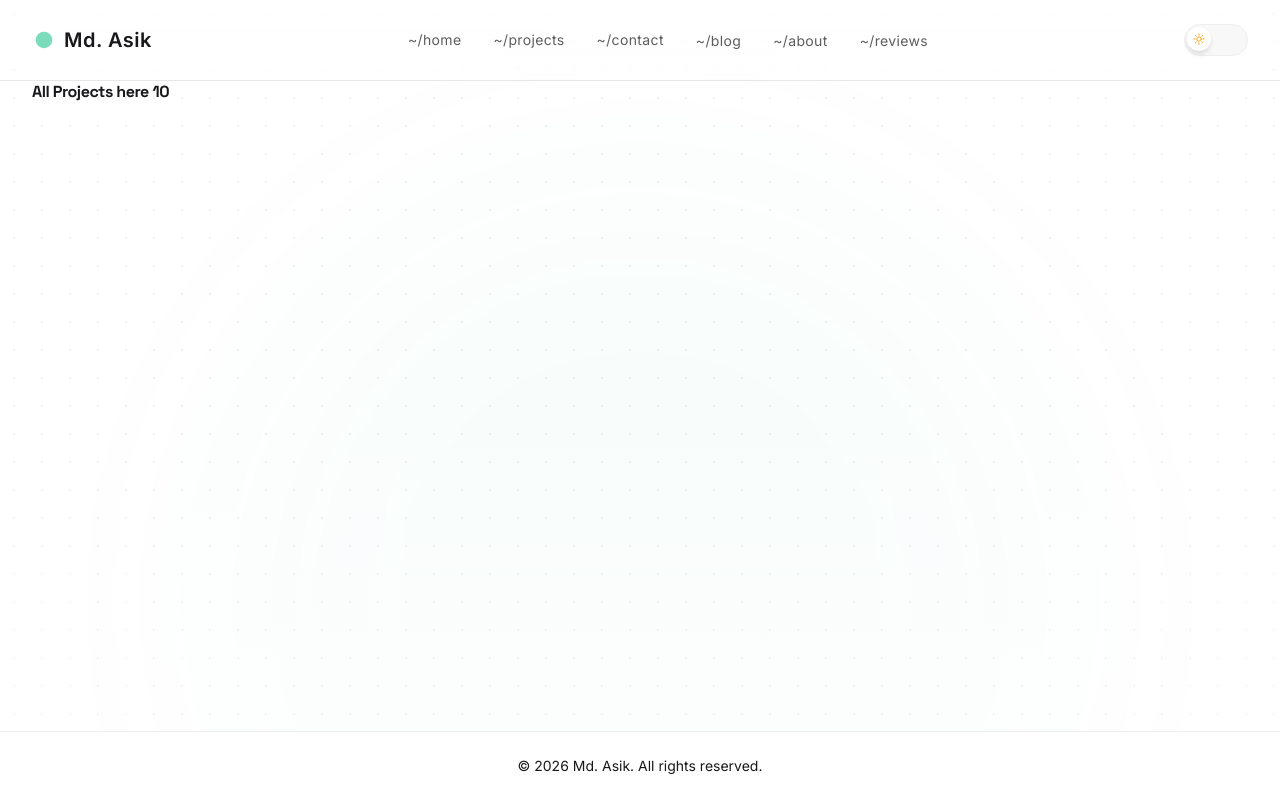
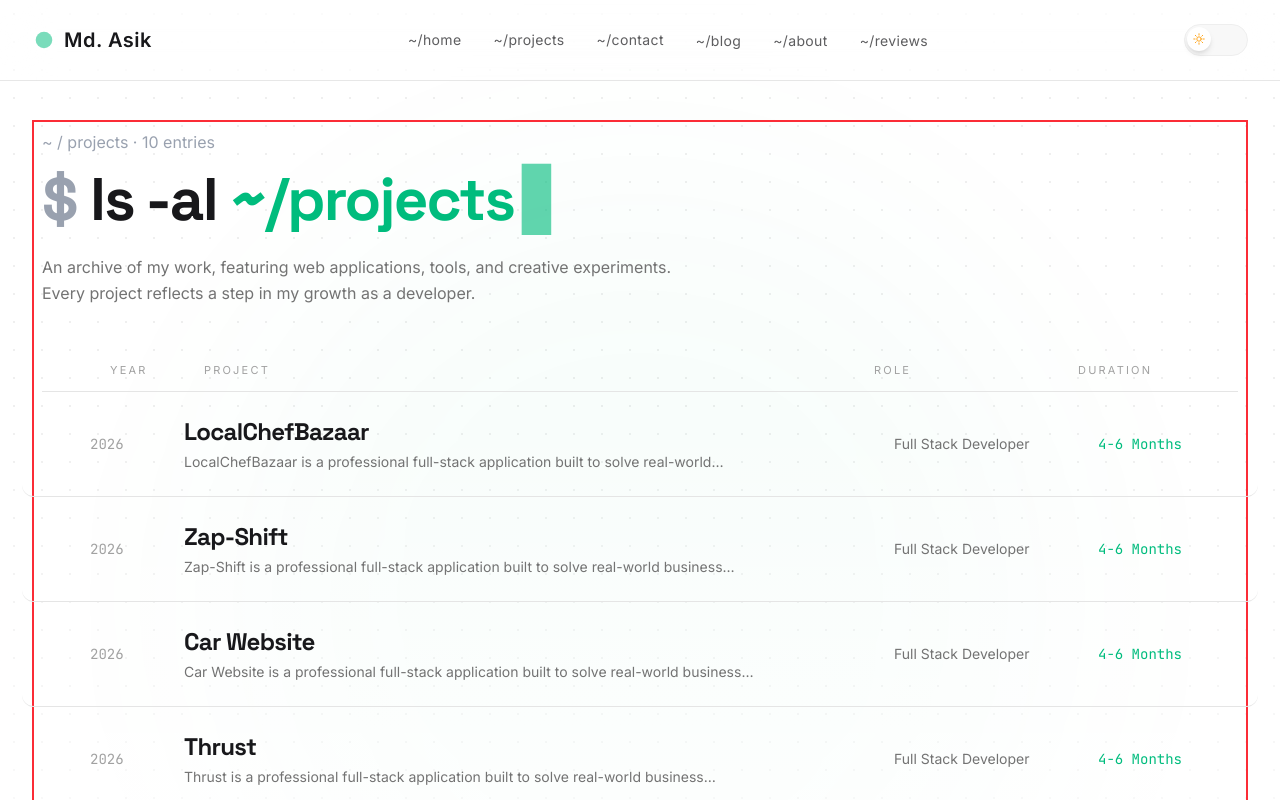
Before and after one commit to asik247/my_protfolio, a React (Vite) app: page /allProjects in a window 1280 px wide. Shown: the top 800 px of the page. Built offline with nearby package versions, Linux system fonts and the light colour scheme.

Commit message:
allProjects page done

```diff
--- a/public/projectsData.json
+++ b/public/projectsData.json
@@ -71,12 +71,14 @@
     "githubClient": "https://github.com/asik247/localchefbazaar-client",
     "githubServer": "https://github.com/asik247/localchefbazaar-server",
     "thumbnail": "https://placehold.co/800x600/png?text=LocalChefBazaar",
-    "coverImage": "https://placehold.co/1600x900/png?text=LocalChefBazaar+Cover",
+    "coverImage": "https://i.ibb.co.com/8LkRWgjq/localchefbazaar-home.jpg",
     "gallery": [
-      "https://placehold.co/1600x900/png?text=LocalChefBazaar+Screen+1",
-      "https://placehold.co/1600x900/png?text=LocalChefBazaar+Screen+2",
-      "https://placehold.co/1600x900/png?text=LocalChefBazaar+Screen+3",
-      "https://placehold.co/1600x900/png?text=LocalChefBazaar+Screen+4"
+      "https://i.ibb.co.com/39JDY7tQ/localchefbazaar-chef-home.jpg",
+
+      "https://i.ibb.co.com/GvxvNtmn/localchefbazaar-order-requests.jpg",
+      "https://i.ibb.co.com/sd5qCYwR/localchefbazaar-manage-users.jpg",
+      "https://i.ibb.co.com/TMNMtJQ9/localchefbazaar-platform-stats.jpg"
+
     ],
     "testimonial": {
       "name": "Project Reviewer",
@@ -156,12 +158,13 @@
     "githubClient": "https://github.com/asik247/zap-shift-client",
     "githubServer": "https://github.com/asik247/zap-shift-server",
     "thumbnail": "https://placehold.co/800x600/png?text=Zap-Shift",
-    "coverImage": "https://placehold.co/1600x900/png?text=Zap-Shift+Cover",
+    "coverImage": "https://i.ibb.co.com/VWrzpssw/Screenshot-64.png",
     "gallery": [
-      "https://placehold.co/1600x900/png?text=Zap-Shift+Screen+1",
-      "https://placehold.co/1600x900/png?text=Zap-Shift+Screen+2",
-      "https://placehold.co/1600x900/png?text=Zap-Shift+Screen+3",
-      "https://placehold.co/1600x900/png?text=Zap-Shift+Screen+4"
+      "https://i.ibb.co.com/hTgn9R2/Screenshot-66.png",
+      "https://i.ibb.co.com/DnpX1GJ/Screenshot-65.png",
+      "https://i.ibb.co.com/7JqgcV25/Screenshot-69.png",
+      "https://i.ibb.co.com/zHWByxmg/Screenshot-67.png",
+      "https://i.ibb.co.com/sdF0XgFN/Screenshot-68.png"
     ],
     "testimonial": {
       "name": "Project Reviewer",
--- a/src/Pages/AllProjects/AllProjects.jsx
+++ b/src/Pages/AllProjects/AllProjects.jsx
@@ -1,5 +1,8 @@
 import axios from 'axios';
 import React, { useEffect, useState } from 'react';
+import { Link } from 'react-router';
+import { motion } from 'framer-motion';
+import { FaArrowRight } from 'react-icons/fa';
 
 const AllProjects = () => {
     const [projects, setProjects] = useState([]);
@@ -16,9 +19,87 @@ const AllProjects = () => {
 
         getProjects();
     }, []);
+
     return (
-        <div className='mt-20'>
-            <h1>All Projects here {projects.length}</h1>
+        <div className='w-full mt-30 mb-32 p-2 border-2 border-red-500'>
+            <p className='text-gray-400'>~ / projects ·  {projects.length} entries</p>
+            <motion.h1
+                initial={{ opacity: 0, y: 30 }}
+                animate={{ opacity: 1, y: 0 }}
+                transition={{ delay: 0.3 }}
+                className="text-4xl md:text-5xl lg:text-6xl font-bold leading-none tracking-tight my-4"
+            >
+                <span className="text-gray-400">$</span>{' '}
+                ls -al{' '}
+                <span className="text-emerald-500"> ~/projects</span>
+                <motion.span
+                    animate={{
+                        opacity: [1, 0, 1],
+                    }}
+                    transition={{
+                        duration: 1,
+                        repeat: Infinity,
+                    }}
+                    className="text-emerald-500 ml-2 font-light"
+                >
+                    ▋
+                </motion.span>
+            </motion.h1>
+
+            <p className="mt-6 text-neutral-500 max-w-2xl leading-relaxed">
+                An archive of my work, featuring web applications, tools, and creative
+                experiments. Every project reflects a step in my growth as a developer.
+            </p>
+
+            {/* Directory listing style header, mirrors the "ls -al" theme above */}
+            <div className="hidden md:grid grid-cols-[24px_70px_1fr_180px_140px] gap-6 mt-14 px-5 pb-3 border-b border-neutral-200 dark:border-white/10 text-[11px] uppercase tracking-[0.2em] text-neutral-400">
+                <span></span>
+                <span>Year</span>
+                <span>Project</span>
+                <span>Role</span>
+                <span>Duration</span>
+            </div>
+
+            <div className="flex flex-col divide-y divide-neutral-200 dark:divide-white/10">
+                {projects.map((project) => (
+                    <Link
+                        key={project.projectId}
+                        to={`/projectDetail/${project.projectId}`}
+                        className="group grid grid-cols-1 md:grid-cols-[24px_70px_1fr_180px_140px] gap-2 md:gap-6 items-center py-6 px-5 -mx-5 rounded-xl transition-all duration-300  hover:px-6"
+                    >
+                        <span className="text-emerald-500 opacity-0 -translate-x-2 group-hover:opacity-100 group-hover:translate-x-0 transition-all duration-300">
+                            <FaArrowRight size={14} />
+                        </span>
+
+                        <span className="text-sm text-neutral-400 font-mono">
+                            {project.year}
+                        </span>
+
+                        <div className="min-w-0">
+                            <h2 className="text-xl md:text-2xl font-semibold tracking-tight group-hover:text-emerald-500 transition-colors duration-300">
+                                {project.projectName}
+                            </h2>
+                            <p className="mt-1 text-sm text-neutral-500 line-clamp-1 max-w-xl">
+                                {project.overview}
+                            </p>
+                        </div>
+
+                        <span className="text-sm text-neutral-500">
+                            {project.role}
+                        </span>
+
+                        <span className="text-sm text-emerald-500 font-mono">
+                            {project.duration}
+                        </span>
+                    </Link>
+                ))}
+            </div>
+
+            {projects.length === 0 && (
+                <p className="mt-14 text-neutral-400 font-mono text-sm">
+                    // no entries found
+                </p>
+            )}
         </div>
     );
 };
--- a/src/Pages/ProjectDetail/ProjectDetail.jsx
+++ b/src/Pages/ProjectDetail/ProjectDetail.jsx
@@ -72,10 +72,18 @@ const ProjectDetail = () => {
 
     const activeIndex = SECTIONS.findIndex((s) => s.id === active);
 
+    // Instead of just a boolean, we now store WHICH image is open.
+    // null = modal closed, otherwise it holds the image src to show.
+    const [modalImage, setModalImage] = useState(null);
+
+    const openImage = (src) => setModalImage(src);
+    const closeImage = () => setModalImage(null);
+
     //Todo loading implement;
     if (loading) {
         return <p>loading...</p>
     }
+    const galleryImg = project.gallery
     return (
         <div className="w-full p-2 mt-20 md:mt-30 ">
             <div className="grid lg:grid-cols-[1fr_280px] gap-16 items-start">
@@ -120,18 +128,29 @@ const ProjectDetail = () => {
                     </div>
 
                     {/* Overview */}
-                    <section id="overview" className="mt-24 scroll-mt-32">
+                    <section id="overview" className="mt-20  scroll-mt-32">
                         <h2 className="text-3xl font-bold mb-6">Overview</h2>
                         <p className="text-neutral-500 leading-8">
                             {project.overview}
                         </p>
                     </section>
                     {/* Cover */}
-                    <img
-                        src={project.coverImage}
-                        alt={project.projectName}
-                        className="w-full rounded-3xl border border-base-300"
-                    />
+                    <div
+                        onClick={() => openImage(project.coverImage)}
+                        className="relative group cursor-zoom-in mt-14"
+                    >
+                        <img
+                            src={project.coverImage}
+                            alt={project.projectName}
+                            className="w-full rounded-3xl border border-base-300 transition duration-500"
+                        />
+
+                        <div className="absolute inset-0 rounded-3xl bg-black/0 group-hover:bg-black/20 transition-all duration-300 flex items-center justify-center">
+                            <span className="opacity-0 group-hover:opacity-100 text-white text-sm font-medium backdrop-blur-md px-4 py-2 rounded-full border border-white/20">
+                                Click to enlarge
+                            </span>
+                        </div>
+                    </div>
                     {/* Problem */}
                     <section id="problem" className="mt-24 scroll-mt-32">
                         <h2 className="text-3xl font-bold mb-6">The Problem</h2>
@@ -141,7 +160,7 @@ const ProjectDetail = () => {
                     </section>
 
                     {/* What I Built */}
-                    <section id="built" className="mt-24 scroll-mt-32">
+                    <section id="built" className="mt-24 scroll-mt-32  ">
                         <h2 className="text-3xl font-bold mb-6">
                             What I Built
                         </h2>
@@ -158,6 +177,30 @@ const ProjectDetail = () => {
                             ))}
                         </ul>
                     </section>
+                    {/* Gallery imgs */}
+                    <div className="my-14">
+                        <div className="grid grid-cols-1 md:grid-cols-2 gap-4">
+                            {galleryImg?.map((img, index) => (
+                                <div
+                                    key={index}
+                                    onClick={() => openImage(img)}
+                                    className="relative group cursor-zoom-in overflow-hidden rounded-xl"
+                                >
+                                    <img
+                                        src={img}
+                                        alt={`Gallery ${index + 1}`}
+                                        className="w-full rounded-xl h-64 md:h-71 object-cover transition duration-500 group-hover:scale-105"
+                                    />
+
+                                    <div className="absolute inset-0 rounded-xl bg-black/0 group-hover:bg-black/20 transition-all duration-300 flex items-center justify-center">
+                                        <span className="opacity-0 group-hover:opacity-100 text-white text-sm font-medium backdrop-blur-md px-4 py-2 rounded-full border border-white/20">
+                                            Click to enlarge
+                                        </span>
+                                    </div>
+                                </div>
+                            ))}
+                        </div>
+                    </div>
 
                     {/* Tech Stack */}
                     <section id="stack" className="mt-24 scroll-mt-32">
@@ -311,6 +354,27 @@ const ProjectDetail = () => {
                     </div>
                 </aside>
             </div>
+            {/* modal - shows whichever image (cover or gallery) was clicked */}
+            {modalImage && (
+                <div
+                    className="fixed inset-0 z-[9999] bg-black/90 flex items-center justify-center p-4"
+                    onClick={closeImage}
+                >
+                    <img
+                        src={modalImage}
+                        alt={project.projectName}
+                        className="max-w-[95vw] max-h-[95vh] rounded-2xl"
+                        onClick={(e) => e.stopPropagation()}
+                    />
+
+                    <button
+                        onClick={closeImage}
+                        className="absolute top-5 right-5 text-white text-5xl"
+                    >
+                        ×
+                    </button>
+                </div>
+            )}
         </div>
     );
 };
```
